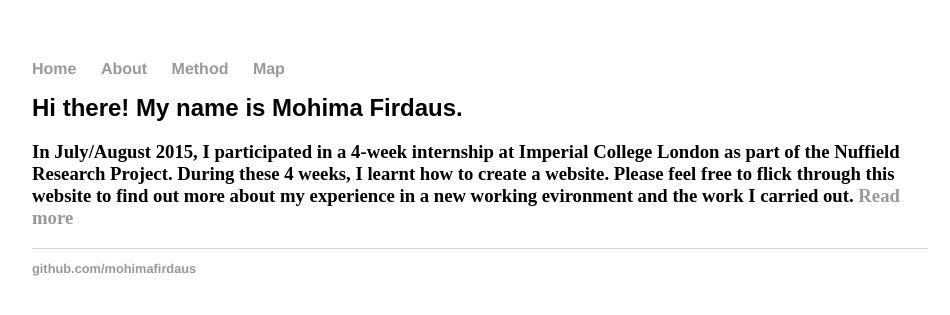
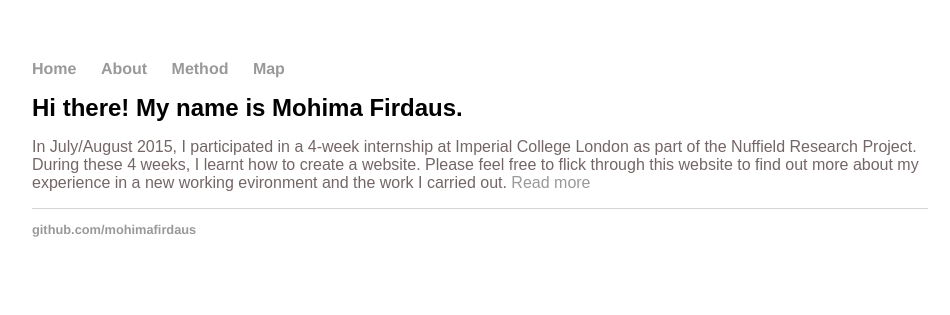
Before and after one commit to mohimafirdaus/mohimafirdaus.github.io, a Jekyll site: the page built from index.html, in a window 1280 px wide. Shown: the top 315 px of the page, without its empty margins (160-1110 px from the left). Built offline with Jekyll 4.4.1, drawn with Linux system fonts in a browser that asks for light colours.

```diff
--- a/index.html
+++ b/index.html
@@ -5,6 +5,6 @@ title: Mohima Firdaus
 
     		<div class="blurb">
         		<h1>Hi there! My name is Mohima Firdaus.</h1>
-				<h3>In July/August 2015, I participated in a 4-week internship at Imperial College London as part of the Nuffield Research Project. During these 4 weeks, I learnt how to create a website.  Please feel free to flick through this website to find out more about my experience in a new working evironment and the work I carried out. <a href="/about">Read more </a></h3>
+				<p>In July/August 2015, I participated in a 4-week internship at Imperial College London as part of the Nuffield Research Project. During these 4 weeks, I learnt how to create a website.  Please feel free to flick through this website to find out more about my experience in a new working evironment and the work I carried out. <a href="/about">Read more </a></p>
 
     		</div><!-- /.blurb -->
```
